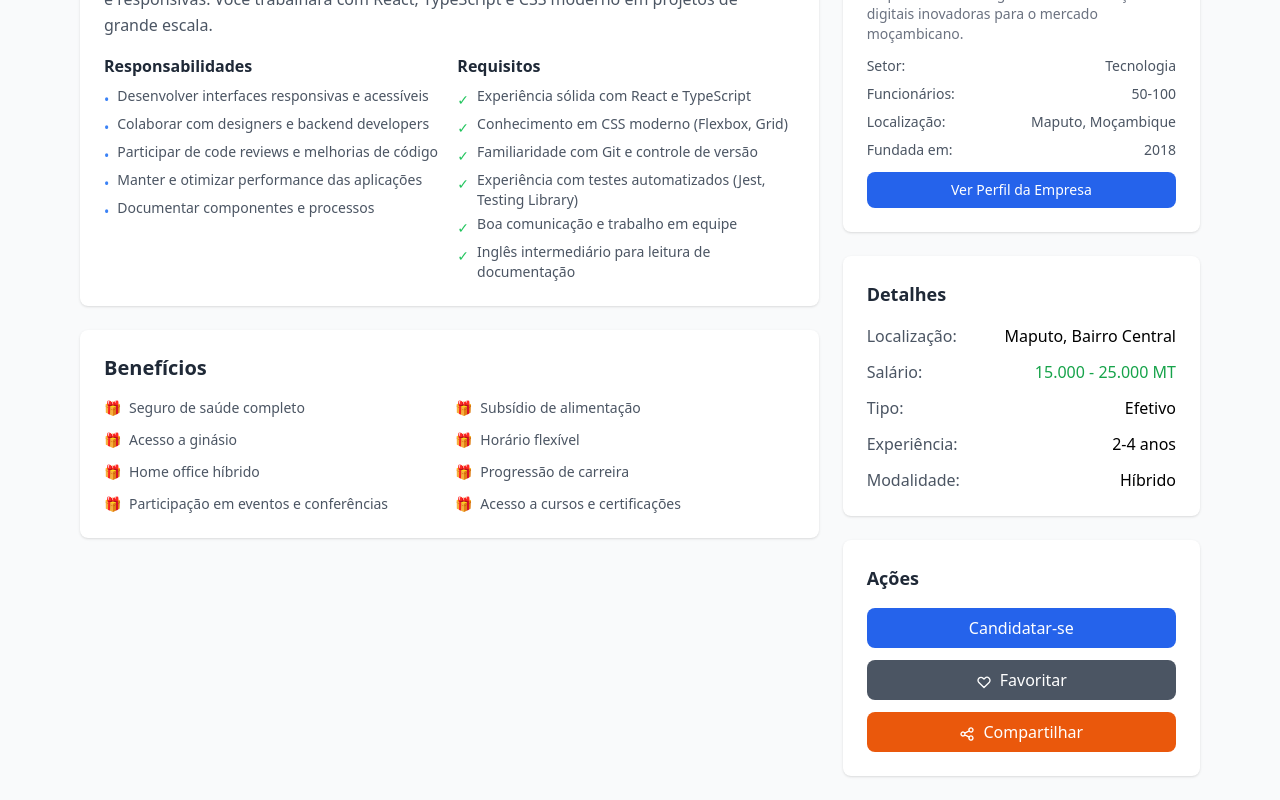
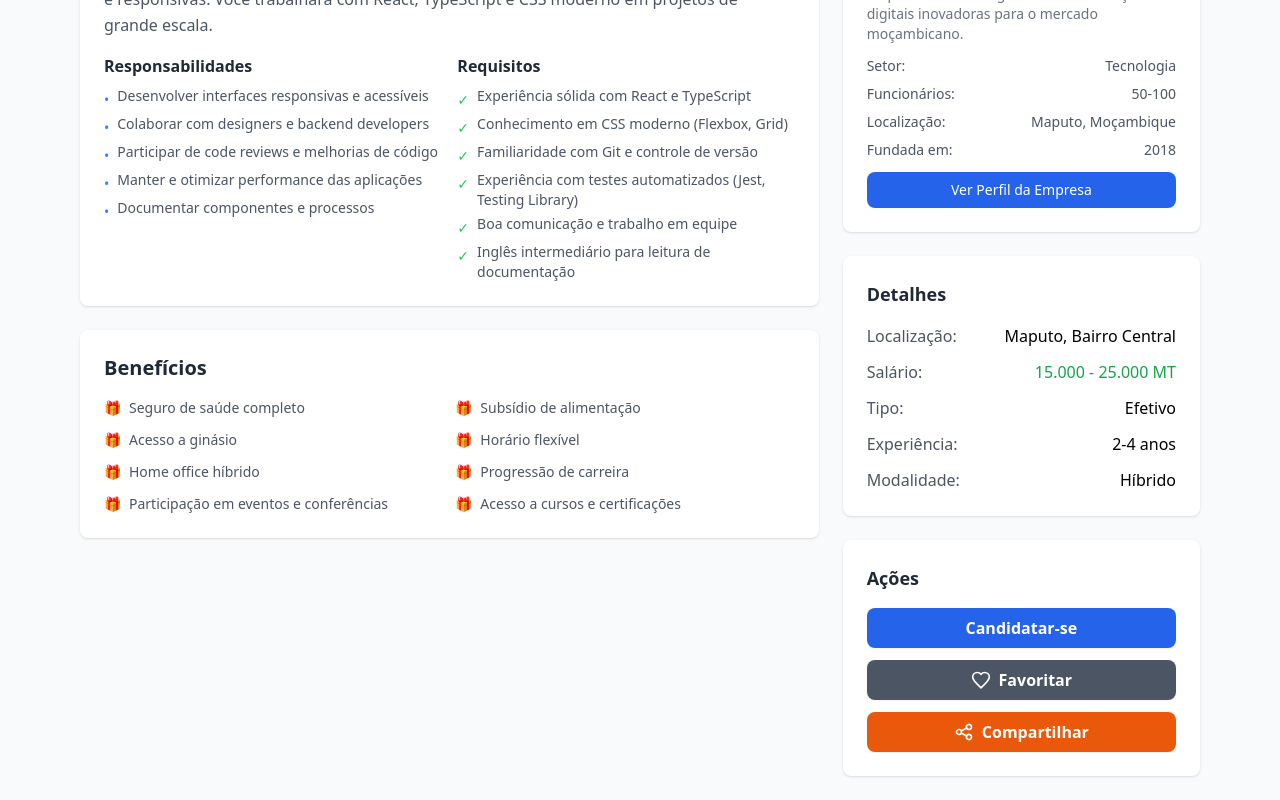
Before and after one commit to vuchada37/backend, a React (Vite) app: page /vaga/1 in a window 1280 px wide. Shown: the part 433-1233 px from the top of the page. Built offline with nearby package versions, Linux system fonts and the light colour scheme.

Commit message:
Adicionando funcionalidade ao botoes compartilhar, favoritar e reportar

```diff
--- a/src/pages/DetalheChamado.jsx
+++ b/src/pages/DetalheChamado.jsx
@@ -1,11 +1,17 @@
-import { useState } from 'react'
+import { useState, useEffect } from 'react'
 import { Link, useParams, useNavigate } from 'react-router-dom'
 import Modal from '../components/Modal'
+import { useAuth } from '../context/AuthContext'
 
 export default function DetalheChamado() {
   const { id } = useParams()
   const [modalProposta, setModalProposta] = useState(false)
   const [proposta, setProposta] = useState('')
+  const { user } = useAuth(); // Pega usuário logado
+  const [favorito, setFavorito] = useState(false);
+  const [showToast, setShowToast] = useState(null); // { type, message }
+  const [modalReportar, setModalReportar] = useState(false);
+  const [motivoReport, setMotivoReport] = useState('');
 
   // Mock de detalhes do chamado
   const chamado = {
@@ -50,6 +56,85 @@ export default function DetalheChamado() {
     ]
   }
 
+  // Verifica se o usuário logado é o dono do chamado
+  const isDono = user && user.email === chamado.email;
+
+  // Checar favorito no localStorage
+  useEffect(() => {
+    const favs = JSON.parse(localStorage.getItem('favoritosChamados') || '[]');
+    setFavorito(favs.includes(id));
+  }, [id]);
+
+  // Função Favoritar
+  const handleFavoritar = () => {
+    if (!user) {
+      setShowToast({ type: 'error', message: 'Faça login para favoritar chamados.' });
+      setTimeout(() => setShowToast(null), 2200);
+      return;
+    }
+    let favs = JSON.parse(localStorage.getItem('favoritosChamados') || '[]');
+    if (favorito) {
+      favs = favs.filter(cid => cid !== id);
+      setShowToast({ type: 'info', message: 'Removido dos favoritos.' });
+    } else {
+      favs.push(id);
+      setShowToast({ type: 'success', message: 'Adicionado aos favoritos!' });
+    }
+    localStorage.setItem('favoritosChamados', JSON.stringify(favs));
+    setFavorito(!favorito);
+    setTimeout(() => setShowToast(null), 1800);
+  };
+
+  // Função para enviar proposta
+  const enviarProposta = () => {
+    setShowToast({ type: 'success', message: 'Proposta enviada com sucesso!' });
+    setModalProposta(false);
+    setProposta('');
+    setTimeout(() => setShowToast(null), 2200);
+  }
+
+  // Função Compartilhar robusta
+  const handleCompartilhar = async () => {
+    const url = window.location.href;
+    if (navigator.share) {
+      try {
+        await navigator.share({ title: chamado.titulo, url });
+        // Só mostra toast se realmente compartilhar
+        setShowToast({ type: 'success', message: 'Chamado compartilhado!' });
+        setTimeout(() => setShowToast(null), 2200);
+      } catch (err) {
+        if (err && err.name === 'AbortError') {
+          setShowToast({ type: 'info', message: 'Compartilhamento cancelado.' });
+        } else {
+          setShowToast({ type: 'error', message: 'Não foi possível compartilhar.' });
+        }
+        setTimeout(() => setShowToast(null), 2200);
+      }
+    } else if (navigator.clipboard) {
+      try {
+        await navigator.clipboard.writeText(url);
+        setShowToast({ type: 'success', message: 'Link copiado para área de transferência!' });
+      } catch (err) {
+        setShowToast({ type: 'error', message: 'Erro ao copiar o link. Copie manualmente.' });
+      }
+      setTimeout(() => setShowToast(null), 2200);
+    } else {
+      setShowToast({ type: 'info', message: 'Não foi possível compartilhar.' });
+      setTimeout(() => setShowToast(null), 2200);
+    }
+  };
+
+  // Função Reportar
+  const handleReportar = () => {
+    setModalReportar(true);
+  };
+  const enviarReport = () => {
+    setModalReportar(false);
+    setShowToast({ type: 'success', message: 'Chamado reportado! Obrigado pelo feedback.' });
+    setMotivoReport('');
+    setTimeout(() => setShowToast(null), 2200);
+  };
+
   const getStatusColor = (status) => {
     switch (status) {
       case 'aberto': return 'bg-green-100 text-green-800'
@@ -78,12 +163,6 @@ export default function DetalheChamado() {
       case 'fotografia': return '📷'
       default: return '📋'
     }
-  }
-
-  const enviarProposta = () => {
-    alert('Proposta enviada com sucesso! (Funcionalidade mockada)')
-    setModalProposta(false)
-    setProposta('')
   }
 
   return (
@@ -162,14 +241,18 @@ export default function DetalheChamado() {
                   </div>
                   <p className="text-gray-600 text-sm mb-3">{proposta.descricao}</p>
                   <div className="flex space-x-2">
-                    <button className="px-3 py-1 bg-green-600 text-white text-sm rounded hover:bg-green-700 transition">
-                      Aceitar
-                    </button>
+                    {isDono && (
+                      <>
+                        <button className="px-3 py-1 bg-green-600 text-white text-sm rounded hover:bg-green-700 transition">
+                          Aceitar
+                        </button>
+                        <button className="px-3 py-1 bg-gray-600 text-white text-sm rounded hover:bg-gray-700 transition">
+                          Mensagem
+                        </button>
+                      </>
+                    )}
                     <button className="px-3 py-1 bg-blue-600 text-white text-sm rounded hover:bg-blue-700 transition">
                       Ver Perfil
-                    </button>
-                    <button className="px-3 py-1 bg-gray-600 text-white text-sm rounded hover:bg-gray-700 transition">
-                      Mensagem
                     </button>
                   </div>
                 </div>
@@ -224,19 +307,19 @@ export default function DetalheChamado() {
           <div className="bg-white rounded-lg shadow p-6">
             <h2 className="text-lg font-semibold text-gray-800 mb-4">Ações</h2>
             <div className="space-y-3">
-              <button className="w-full px-4 py-2 bg-gray-600 text-white rounded-lg hover:bg-gray-700 transition">
+              <button onClick={handleFavoritar} className={`w-full px-4 py-2 rounded-lg font-medium flex items-center gap-2 transition ${favorito ? 'bg-yellow-100 text-yellow-800 border border-yellow-400' : 'bg-gray-600 text-white hover:bg-gray-700'}`}>
                 <svg className="w-4 h-4 inline mr-2" fill="none" stroke="currentColor" viewBox="0 0 24 24">
                   <path strokeLinecap="round" strokeLinejoin="round" strokeWidth={2} d="M4.318 6.318a4.5 4.5 0 000 6.364L12 20.364l7.682-7.682a4.5 4.5 0 00-6.364-6.364L12 7.636l-1.318-1.318a4.5 4.5 0 00-6.364 0z" />
                 </svg>
-                Favoritar
+                {favorito ? 'Remover dos Favoritos' : 'Favoritar'}
               </button>
-              <button className="w-full px-4 py-2 bg-orange-600 text-white rounded-lg hover:bg-orange-700 transition">
+              <button onClick={handleCompartilhar} className="w-full px-4 py-2 bg-orange-600 text-white rounded-lg hover:bg-orange-700 transition flex items-center gap-2 font-medium">
                 <svg className="w-4 h-4 inline mr-2" fill="none" stroke="currentColor" viewBox="0 0 24 24">
                   <path strokeLinecap="round" strokeLinejoin="round" strokeWidth={2} d="M8.684 13.342C8.886 12.938 9 12.482 9 12c0-.482-.114-.938-.316-1.342m0 2.684a3 3 0 110-2.684m0 2.684l6.632 3.316m-6.632-6l6.632-3.316m0 0a3 3 0 105.367-2.684 3 3 0 00-5.367 2.684zm0 9.316a3 3 0 105.367 2.684 3 3 0 00-5.367-2.684z" />
                 </svg>
                 Compartilhar
               </button>
-              <button className="w-full px-4 py-2 bg-red-600 text-white rounded-lg hover:bg-red-700 transition">
+              <button onClick={handleReportar} className="w-full px-4 py-2 bg-red-600 text-white rounded-lg hover:bg-red-700 transition flex items-center gap-2 font-medium">
                 <svg className="w-4 h-4 inline mr-2" fill="none" stroke="currentColor" viewBox="0 0 24 24">
                   <path strokeLinecap="round" strokeLinejoin="round" strokeWidth={2} d="M12 9v2m0 4h.01m-6.938 4h13.856c1.54 0 2.502-1.667 1.732-2.5L13.732 4c-.77-.833-1.964-.833-2.732 0L3.732 16.5c-.77.833.192 2.5 1.732 2.5z" />
                 </svg>
@@ -297,6 +380,47 @@ export default function DetalheChamado() {
           </div>
         </div>
       </Modal>
+      {/* Toast visual */}
+      {showToast && (
+        <div className={`fixed bottom-4 right-4 z-50 max-w-sm p-4 rounded-lg shadow-lg text-white ${showToast.type === 'success' ? 'bg-green-500' : showToast.type === 'error' ? 'bg-red-500' : 'bg-blue-500'}`}
+          style={{
+            fontSize: '1rem',
+            maxWidth: '90vw',
+            width: 'auto',
+            padding: '0.75rem 1.25rem',
+            left: '50%',
+            right: 'auto',
+            transform: 'translateX(-50%)',
+            bottom: '1.5rem',
+            zIndex: 9999,
+          }}
+        >
+          {showToast.message}
+          <style>{`
+            @media (max-width: 640px) {
+              .toast-mobile-compact {
+                font-size: 0.95rem !important;
+                max-width: 95vw !important;
+                padding: 0.5rem 0.75rem !important;
+                left: 50% !important;
+                right: auto !important;
+                transform: translateX(-50%) !important;
+                bottom: 1rem !important;
+              }
+            }
+          `}</style>
+        </div>
+      )}
+      {/* Modal Reportar */}
+      {modalReportar && (
+        <Modal isOpen={modalReportar} onClose={() => setModalReportar(false)} title="Reportar Chamado" size="sm">
+          <div className="space-y-4">
+            <label className="block text-sm font-medium text-gray-700">Motivo do reporte</label>
+            <textarea value={motivoReport} onChange={e => setMotivoReport(e.target.value)} rows={3} className="w-full p-2 border border-gray-300 rounded-lg focus:outline-none focus:ring-2 focus:ring-blue-500" placeholder="Descreva o motivo..." />
+            <button onClick={enviarReport} className="w-full px-4 py-2 bg-red-600 text-white rounded-lg hover:bg-red-700 transition">Enviar Reporte</button>
+          </div>
+        </Modal>
+      )}
     </div>
   )
 }
--- a/src/pages/DetalheVaga.jsx
+++ b/src/pages/DetalheVaga.jsx
@@ -13,6 +13,16 @@ export default function DetalheVaga() {
     disponibilidade: '',
     cartaApresentacao: ''
   })
+  const [showToast, setShowToast] = useState(null); // { type, message }
+  const [favorito, setFavorito] = useState(false);
+  const [enviando, setEnviando] = useState(false);
+  const [candidatado, setCandidatado] = useState(false);
+
+  // Checar favorito no localStorage
+  useState(() => {
+    const favs = JSON.parse(localStorage.getItem('favoritosVagas') || '[]');
+    setFavorito(favs.includes(id));
+  }, [id]);
 
   // Mock de detalhes da vaga
   const vaga = {
@@ -87,10 +97,58 @@ export default function DetalheVaga() {
   }
 
   const enviarCandidatura = () => {
-    alert('Candidatura enviada com sucesso! (Funcionalidade mockada)')
-    setModalCandidatura(false)
-    setCandidatura({ cartaApresentacao: '', salarioPretendido: '', disponibilidade: '' })
+    setEnviando(true);
+    setTimeout(() => {
+      setEnviando(false);
+      setCandidatado(true);
+      setShowToast({ type: 'success', message: 'Candidatura enviada com sucesso!' });
+      setModalCandidatura(false);
+      setCandidatura({ cartaApresentacao: '', salarioPretendido: '', disponibilidade: '' });
+      setTimeout(() => setShowToast(null), 2200);
+    }, 1800);
   }
+
+  // Favoritar
+  const handleFavoritar = () => {
+    let favs = JSON.parse(localStorage.getItem('favoritosVagas') || '[]');
+    if (favorito) {
+      favs = favs.filter(vid => vid !== id);
+      setShowToast({ type: 'info', message: 'Removido dos favoritos.' });
+    } else {
+      favs.push(id);
+      setShowToast({ type: 'success', message: 'Adicionado aos favoritos!' });
+    }
+    localStorage.setItem('favoritosVagas', JSON.stringify(favs));
+    setFavorito(!favorito);
+    setTimeout(() => setShowToast(null), 1800);
+  };
+
+  // Compartilhar
+  const handleCompartilhar = async () => {
+    const url = window.location.href;
+    if (navigator.share) {
+      try {
+        await navigator.share({ title: vaga.titulo, url });
+        setShowToast({ type: 'success', message: 'Vaga compartilhada!' });
+      } catch (err) {
+        if (err && err.name === 'AbortError') {
+          setShowToast({ type: 'info', message: 'Compartilhamento cancelado.' });
+        } else {
+          setShowToast({ type: 'error', message: 'Não foi possível compartilhar.' });
+        }
+      }
+    } else if (navigator.clipboard) {
+      try {
+        await navigator.clipboard.writeText(url);
+        setShowToast({ type: 'success', message: 'Link copiado para área de transferência!' });
+      } catch (err) {
+        setShowToast({ type: 'error', message: 'Erro ao copiar o link. Copie manualmente.' });
+      }
+    } else {
+      setShowToast({ type: 'info', message: 'Não foi possível compartilhar.' });
+    }
+    setTimeout(() => setShowToast(null), 2200);
+  };
 
   return (
     <div className="max-w-6xl mx-auto py-6 px-4 pb-20 md:pb-6">
@@ -239,18 +297,25 @@ export default function DetalheVaga() {
             <div className="space-y-3">
               <button
                 onClick={() => setModalCandidatura(true)}
-                className="w-full px-4 py-2 bg-blue-600 text-white rounded-lg hover:bg-blue-700 transition"
+                className={`w-full px-4 py-2 rounded-lg font-semibold transition-all duration-200 shadow-sm focus:outline-none focus:ring-2 focus:ring-blue-400 active:scale-95 ${candidatado ? 'bg-green-500 text-white cursor-not-allowed' : 'bg-blue-600 text-white hover:bg-blue-700'}`}
+                disabled={candidatado}
               >
-                Candidatar-se
+                {candidatado ? 'Candidatado!' : 'Candidatar-se'}
               </button>
-              <button className="w-full px-4 py-2 bg-gray-600 text-white rounded-lg hover:bg-gray-700 transition">
-                <svg className="w-4 h-4 inline mr-2" fill="none" stroke="currentColor" viewBox="0 0 24 24">
-                  <path strokeLinecap="round" strokeLinejoin="round" strokeWidth={2} d="M4.318 6.318a4.5 4.5 0 000 6.364L12 20.364l7.682-7.682a4.5 4.5 0 00-6.364-6.364L12 7.636l-1.318-1.318a4.5 4.5 0 00-6.364 0z" />
+              <button
+                onClick={handleFavoritar}
+                className={`w-full px-4 py-2 rounded-lg font-semibold transition-all duration-200 shadow-sm focus:outline-none focus:ring-2 focus:ring-yellow-400 active:scale-95 flex items-center justify-center gap-2 ${favorito ? 'bg-yellow-100 text-yellow-800 border border-yellow-400' : 'bg-gray-600 text-white hover:bg-gray-700'}`}
+              >
+                <svg className={`w-5 h-5 transition-all duration-200 ${favorito ? 'fill-yellow-400' : 'fill-none stroke-current'}`} viewBox="0 0 24 24">
+                  <path d="M12 21.35l-1.45-1.32C5.4 15.36 2 12.28 2 8.5 2 5.42 4.42 3 7.5 3c1.74 0 3.41 0.81 4.5 2.09C13.09 3.81 14.76 3 16.5 3 19.58 3 22 5.42 22 8.5c0 3.78-3.4 6.86-8.55 11.54L12 21.35z" stroke="currentColor" strokeWidth="2" />
                 </svg>
-                Favoritar
+                {favorito ? 'Remover dos Favoritos' : 'Favoritar'}
               </button>
-              <button className="w-full px-4 py-2 bg-orange-600 text-white rounded-lg hover:bg-orange-700 transition">
-                <svg className="w-4 h-4 inline mr-2" fill="none" stroke="currentColor" viewBox="0 0 24 24">
+              <button
+                onClick={handleCompartilhar}
+                className="w-full px-4 py-2 bg-orange-600 text-white rounded-lg font-semibold hover:bg-orange-700 transition-all duration-200 shadow-sm focus:outline-none focus:ring-2 focus:ring-orange-400 active:scale-95 flex items-center justify-center gap-2"
+              >
+                <svg className="w-5 h-5" fill="none" stroke="currentColor" viewBox="0 0 24 24">
                   <path strokeLinecap="round" strokeLinejoin="round" strokeWidth={2} d="M8.684 13.342C8.886 12.938 9 12.482 9 12c0-.482-.114-.938-.316-1.342m0 2.684a3 3 0 110-2.684m0 2.684l6.632 3.316m-6.632-6l6.632-3.316m0 0a3 3 0 105.367-2.684 3 3 0 00-5.367 2.684zm0 9.316a3 3 0 105.367 2.684 3 3 0 00-5.367-2.684z" />
                 </svg>
                 Compartilhar
@@ -259,6 +324,13 @@ export default function DetalheVaga() {
           </div>
         </div>
       </div>
+
+      {/* Toast visual */}
+      {showToast && (
+        <div className={`fixed bottom-4 right-4 z-50 max-w-sm p-4 rounded-lg shadow-lg text-white ${showToast.type === 'success' ? 'bg-green-500' : showToast.type === 'error' ? 'bg-red-500' : 'bg-blue-500'}`}>
+          {showToast.message}
+        </div>
+      )}
 
       {/* Modal de Candidatura */}
       <Modal
@@ -331,13 +403,14 @@ export default function DetalheVaga() {
           <div className="flex space-x-3 pt-4">
             <button
               onClick={enviarCandidatura}
-              className="flex-1 px-4 py-2 bg-blue-600 text-white rounded-lg hover:bg-blue-700 transition"
+              className={`flex-1 px-4 py-2 rounded-lg font-semibold transition-all duration-200 shadow-sm focus:outline-none focus:ring-2 focus:ring-blue-400 active:scale-95 ${enviando ? 'opacity-60 cursor-not-allowed' : 'bg-blue-600 text-white hover:bg-blue-700'}`}
+              disabled={enviando}
             >
-              Enviar Candidatura
+              {enviando ? 'Enviando...' : 'Enviar Candidatura'}
             </button>
             <button
               onClick={() => setModalCandidatura(false)}
-              className="flex-1 px-4 py-2 bg-gray-600 text-white rounded-lg hover:bg-gray-700 transition"
+              className="flex-1 px-4 py-2 bg-gray-600 text-white rounded-lg font-semibold hover:bg-gray-700 transition-all duration-200 shadow-sm focus:outline-none focus:ring-2 focus:ring-gray-400 active:scale-95"
             >
               Cancelar
             </button>
```
Also changed, not shown: src/pages/Candidaturas.jsx (+18 -1 lines).
